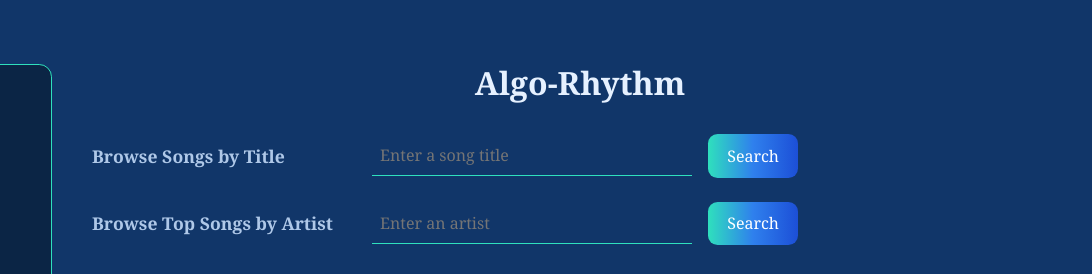
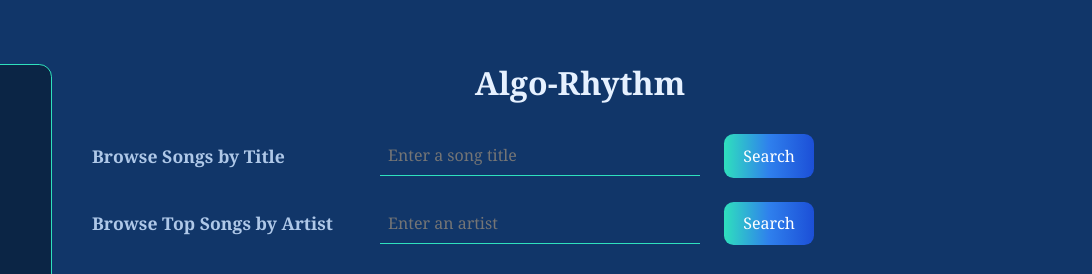
Before and after one commit to kierau18-create/algo-rhythm-backend, a website: page public/index.html in a window 1280 px wide. Shown: the top 274 px of the page, 188-1280 px from the left. Drawn offline with nearby package versions, Linux system fonts and the light colour scheme; no server answers.

```diff
--- a/public/final.css
+++ b/public/final.css
@@ -532,10 +532,10 @@ BROWSE BOX
 }
 
 .browse-row {
-  margin-bottom: 1.5em;
   display: flex;
   align-items: center;
   gap: 1.5em;
+  margin-bottom: 1.5em;
 }
 
 .browse-row label {
@@ -857,13 +857,6 @@ audio {
 
 .explore-card audio {
   margin-top: 0.5em;
-}
-
-.browse-row {
-  display: flex;
-  align-items: center;
-  gap: 1em;
-  flex-wrap: wrap;
 }
 
 .modal {
```
